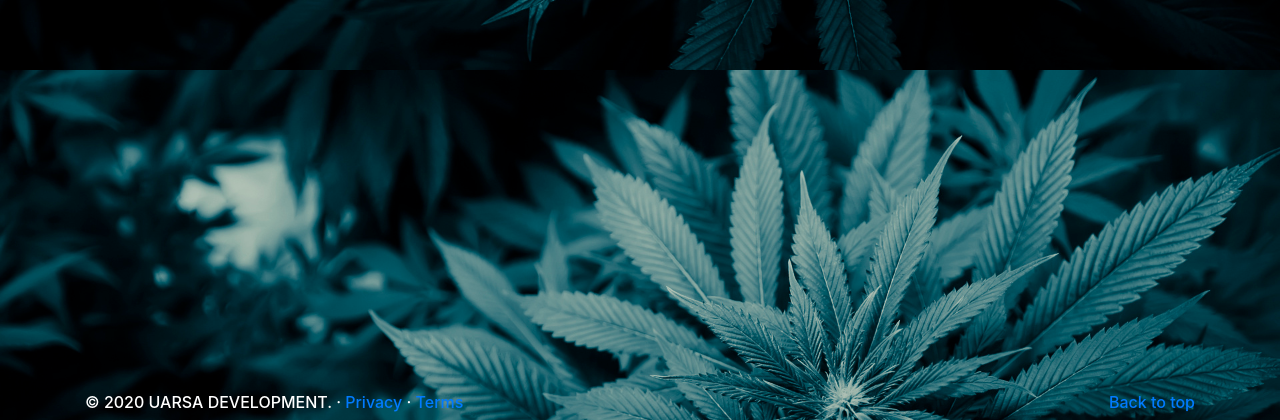
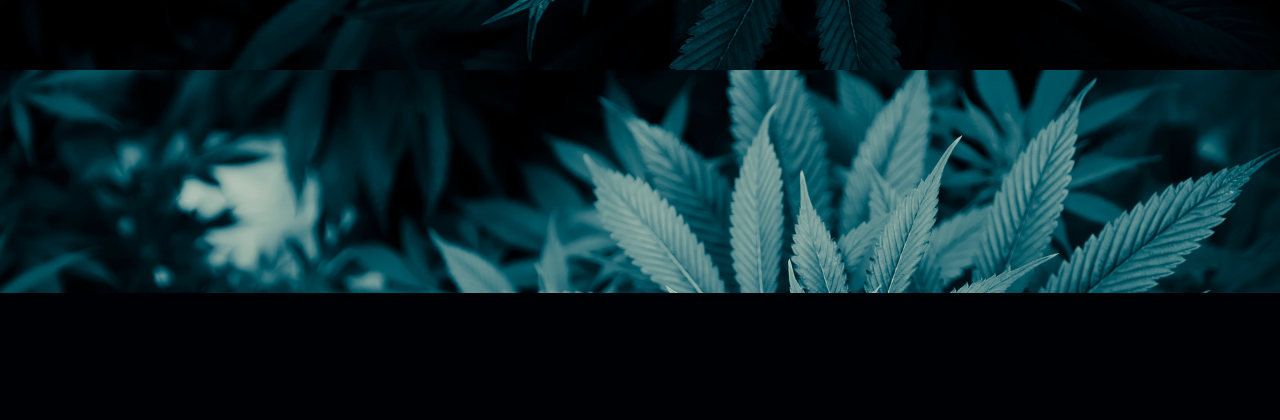
Before and after one commit to Uarsa/hempreport, a Flask app: page /view in a window 1280 px wide. Shown: the part 650-1070 px from the top of the page. After the commit the page ends 943 px from the top, so only its background shows below. Run offline with Flask 2, Linux system fonts and the light colour scheme; some libraries are stand-ins or nearby versions.

Commit message:
Update view.html

```diff
--- a/templates/view.html
+++ b/templates/view.html
@@ -58,12 +58,5 @@
 
 </div>
 
-<div class="space_ceiling"></div>
 
 </body>
-
-
-<footer class="container">
-    <h6 class="float-right"><a href="#">Back to top</a></h6>
-    <h6>© 2020 UARSA DEVELOPMENT. · <a href="#">Privacy</a> · <a href="#">Terms</a></h6>
-</footer>
```
